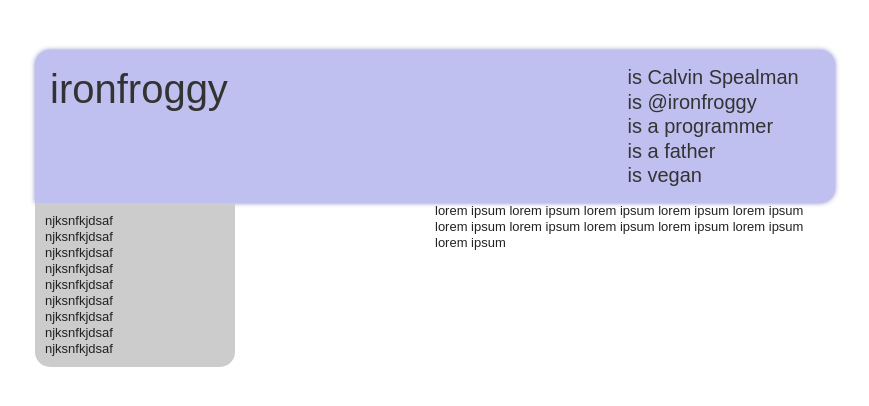
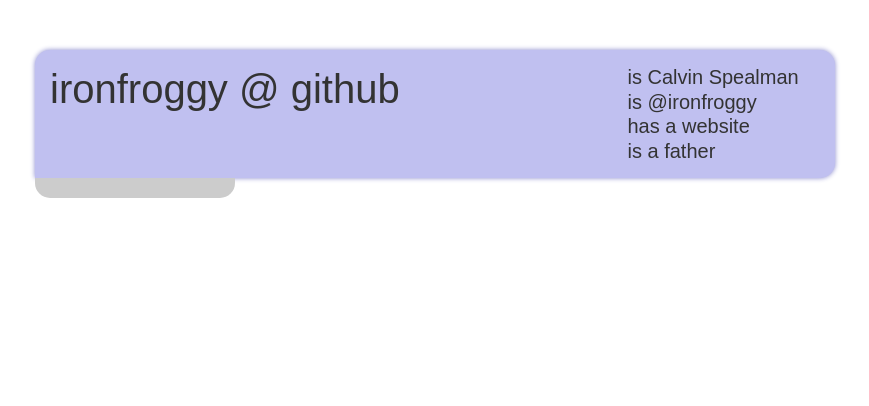
Before and after one commit to ironfroggy/ironfroggy.github.com, a plain HTML site: page index.html in a window 1280 px wide. Shown: the whole page, without its empty margins (205-1074 px from the left). Drawn offline with nearby package versions, Linux system fonts and the light colour scheme.

Commit message:
Update my github page incae anyone finds it

```diff
--- a/index.html
+++ b/index.html
@@ -7,7 +7,7 @@
 	<meta charset="utf-8">
 	<meta http-equiv="X-UA-Compatible" content="IE=edge,chrome=1">
 
-	<title></title>
+	<title>ironfroggy.github.io</title>
 	<meta name="description" content="">
 	<meta name="author" content="">
 
@@ -23,15 +23,14 @@
 <div id="container">
 	<header>
         <div class=half>
-            <a href="/">ironfroggy</a>
+            <a href="http://github.com/ironfroggy/">ironfroggy @ github</a>
         </div>
         <div class=half>
             <div class="half right">
                 <a href="mailto:ironfroggy@gmail.com">is Calvin Spealman</a>
                 <a href="http://twitter.com/ironfroggy">is @ironfroggy</a>
-                <a href="http://techblog.ironfroggy.com/">is a programmer</a>
+                <a href="http://www.ironfroggy.com/">has a website</a>
                 <a href="http://www.flickr.com/photos/faerykisses/tags/caelan/">is a father</h3>
-                <a href="http://happiestmeals.blogspot.com">is vegan</a>
             </div>
         </div>
 	</header>
@@ -39,30 +38,10 @@
         <div class=half>
             <div class=half>
             <div role=navigation>
-                njksnfkjdsaf<br />
-                njksnfkjdsaf<br />
-                njksnfkjdsaf<br />
-                njksnfkjdsaf<br />
-                njksnfkjdsaf<br />
-                njksnfkjdsaf<br />
-                njksnfkjdsaf<br />
-                njksnfkjdsaf<br />
-                njksnfkjdsaf<br />
             </div>
             </div>
         </div>
         <div class=half role=content>
-            lorem ipsum
-            lorem ipsum
-            lorem ipsum
-            lorem ipsum
-            lorem ipsum
-            lorem ipsum
-            lorem ipsum
-            lorem ipsum
-            lorem ipsum
-            lorem ipsum
-            lorem ipsum
         </div>
 	</div>
 	<footer>
```
